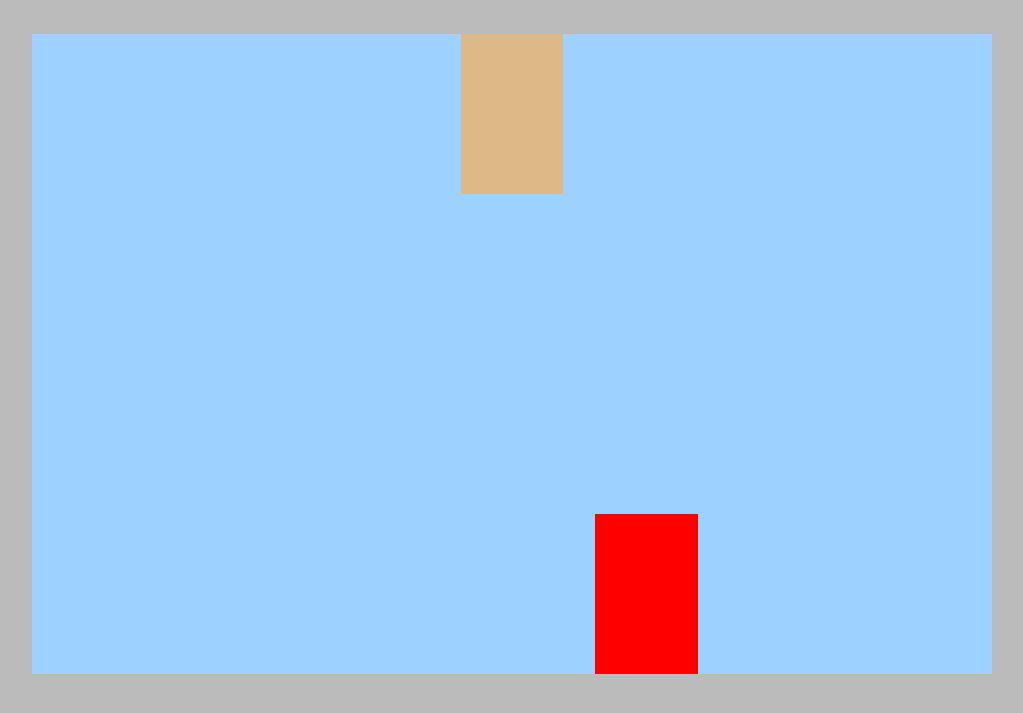
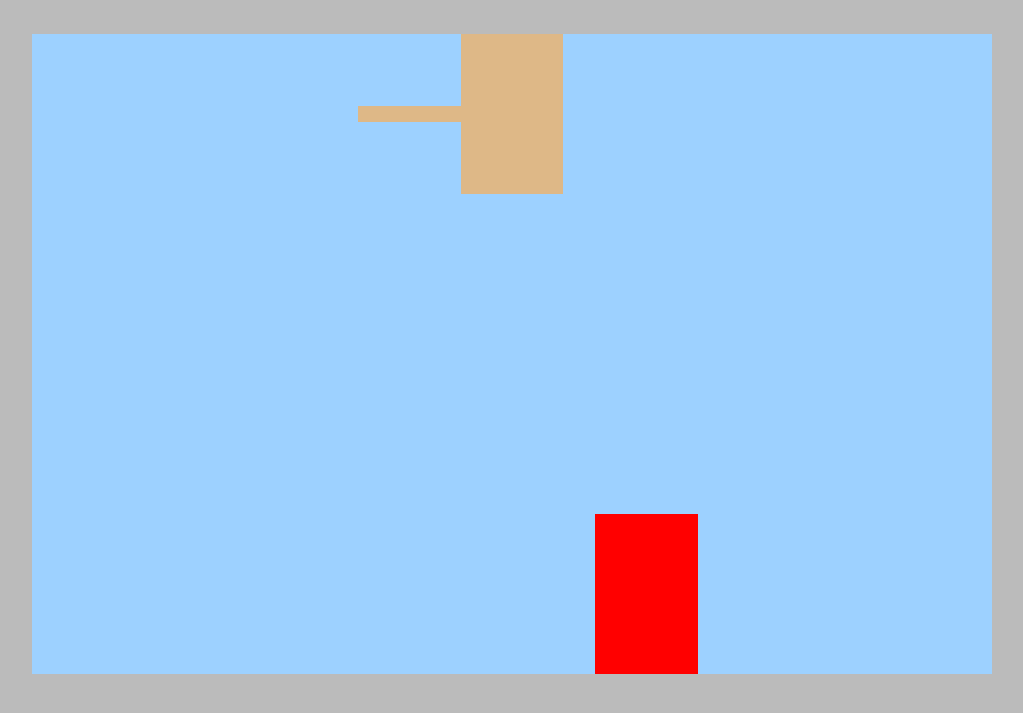
Before and after one commit to Casperavr/timberman-js-game, a plain HTML site: page index.html in a window 1280 px wide. Shown: the part 73-786 px from the top of the page, without its empty margins (128-1151 px from the left). Drawn offline with Linux system fonts and the light colour scheme.

Commit message:
make branch element as subset of tree class and implement in dom

```diff
--- a/src/index.js
+++ b/src/index.js
@@ -1,6 +1,6 @@
 // create instances
 const myLumberjack = new Player();
-const firstLog = new TreeLog(1);
+const firstLog = new TreeLog(0);
 
 //global variables
 
--- a/src/tree.js
+++ b/src/tree.js
@@ -1,12 +1,21 @@
 class TreeLog{
     constructor(branchpos){
         this.width = 8;
-        this.height = 20;
-        this.positionX = 33.5;
+        this.height = 20;                      // as tall as player
+        this.positionX = 33.5;                 // center of screen
         this.positionY = 60;
-        this.branchPosition = branchpos;
+        this.branchPosition = branchpos;       // 0 is left, 1 is none, 2 is right
+        this.branchWidth = 8;
+        this.branchHeight = 2;
+        this.branchPosX = branchpos === 0 ? 25.5 : 41.5;                // 25.5 is left, 41.5 is right
+        this.branchPosY = this.positionY + 9;
 
         this.createtreeElement();
+
+        // only create a branchelement if there is a branchposition
+        if(this.branchPosition !== 1){
+            this.createBranchElement();
+        }
     }
 
     createtreeElement(){
@@ -24,6 +33,15 @@ class TreeLog{
 
     createBranchElement(){
         this.branchElement = document.createElement("div")
+
+        this.branchElement.id = "branch"
+        this.branchElement.style.width = `${this.branchWidth}vw`;
+        this.branchElement.style.height = `${this.branchHeight}vh`;
+        this.branchElement.style.left = `${this.branchPosX}vw`;
+        this.branchElement.style.bottom = `${this.branchPosY}vh`;
+
+        const boardElement = document.getElementById("board");
+        boardElement.appendChild(this.branchElement);
     }
 
     moveDown(){
--- a/styles/style.css
+++ b/styles/style.css
@@ -16,12 +16,14 @@ section {
     align-items: center;
     justify-content: center;
     margin-bottom: 5vh;
+    width: 75vw;
+    height: 80vh;
 }
 
 #board {
     display: flex;
-    width: 75vw;
-    height: 80vh;
+    width: 100%;
+    height: 100%;
     background-color: rgb(157, 209, 255);
     position: relative;
 }
@@ -35,3 +37,8 @@ section {
     background-color: burlywood;
     position: absolute;
 }
+
+#branch {
+    background-color: burlywood;
+    position: absolute;
+}
```
